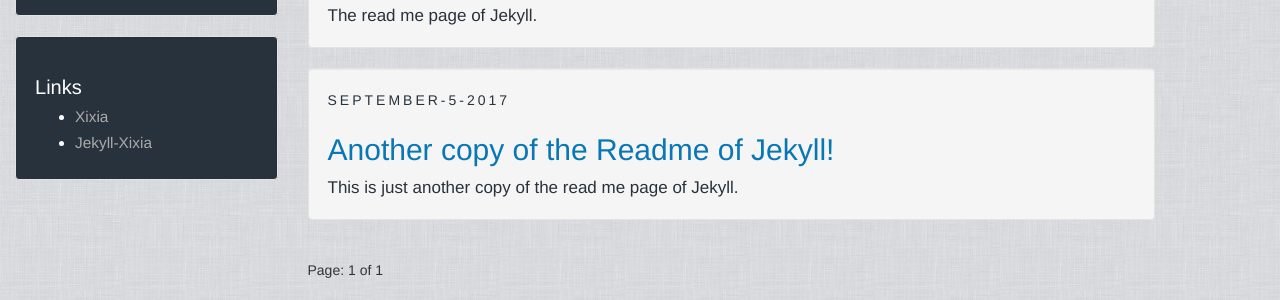
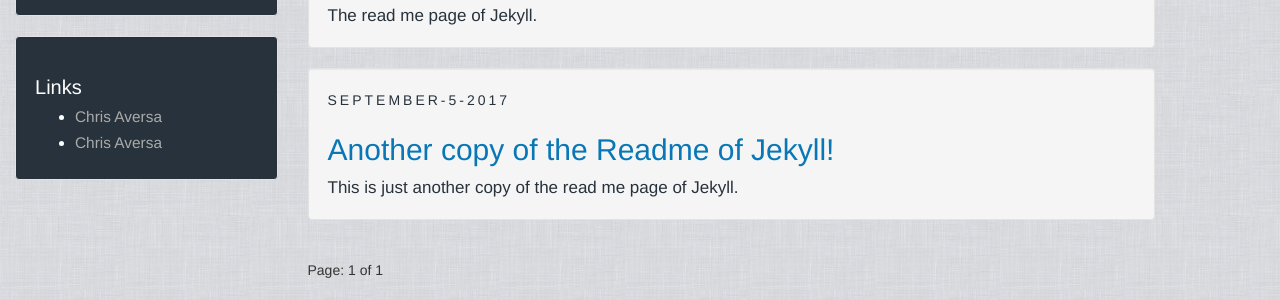
Before and after one commit to chrisaversa/chrisaversa.github.io, a Jekyll site: the page built from index.html, in a window 1280 px wide and 1038 px high. Shown: the part 678-978 px from the top of the window. Built offline with Jekyll 4.4.1, drawn with Linux system fonts in a browser that asks for light colours; the list of posts is cut into pages by our own code.

Commit message:
Updated Chris Aversa

```diff
--- a/_data/links.yml
+++ b/_data/links.yml
@@ -1,5 +1,5 @@
-- url: "http://xixia.info"
-  title: "Xixia"
+- url: "chrisaversa.github.io"
+  title: "Chris Aversa"
 
-- url: "https://github.com/zxixia/jekyll-xixia"
-  title: "Jekyll-Xixia"
+- url: "https://github.com/chrisaversa/chrisaversa.github.io"
+  title: "Chris Aversa"
```
